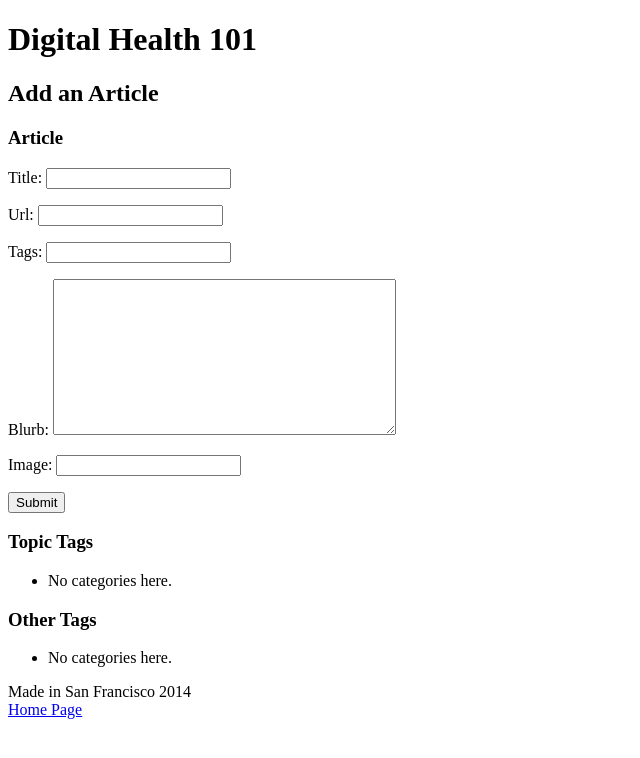
After one commit to karenski/healthblogger, a Django app: page /add_article/ in a window 1280 px wide. The commit adds this page. Shown: the top 758 px of the page, without its empty margins (0-640 px from the left). Run offline with Django 3.2, Linux system fonts and the light colour scheme; parts of the project's set-up code (start-up, migrations or seed data) failed here and were passed over.

Commit message:
added users, article counts, timestamp to models, add article functionality

```diff
--- a/healthblog/blog/forms.py
+++ b/healthblog/blog/forms.py
@@ -4,3 +4,5 @@ from blog.models import Article
 class ArticleForm(forms.ModelForm):
 	class Meta:
 		model = Article
+		fields = ('title','url',  'tags', 'blurb', 'image' )
+	tags = forms.CharField(max_length=100, required=False)
--- a/healthblog/blog/models.py
+++ b/healthblog/blog/models.py
@@ -1,4 +1,5 @@
 from django.db import models
+from django.contrib.auth.models import User
 
 # Create your models here.
 
@@ -6,8 +7,10 @@ class Article(models.Model):
 	title = models.CharField(max_length=200)
 	url = models.URLField()
 	blurb = models.TextField(max_length=500)
-	image = models.URLField()
+	image = models.URLField(default="")
 	views = models.IntegerField(default=0)
+	author = models.ForeignKey(User)
+	timestamp = models.DateTimeField(auto_now_add=True)
 
 	def __unicode__(self):
 		return self.title
@@ -16,6 +19,7 @@ class Tag(models.Model):
 	articles = models.ManyToManyField(Article)
 	name = models.CharField(max_length=128, unique=True)
 	topic_tag = models.BooleanField(default=False)
+	article_count = models.IntegerField(default=0)
 
 	def __unicode__(self):
 		return self.name
--- /dev/null
+++ b/healthblog/blog/templates/add_article.html
@@ -0,0 +1,16 @@
+{% extends 'base.html' %}
+
+{% block subheader %} Add an Article {% endblock %}
+
+
+{% block content %}
+<div id="new-bookmark-widget">
+	<form method="post">
+		{% csrf_token %}
+		<h3>Article</h3>
+		{{ form.as_p }}
+		<p><button id="new-article-submit">Submit</button>
+	</form>
+</div>
+
+{% endblock %}
--- a/healthblog/blog/templates/tag_list.html
+++ b/healthblog/blog/templates/tag_list.html
@@ -2,7 +2,7 @@
 <ul class="nav nav-list">
 	{% if topic_tags %}
 		{% for tag in topic_tags %}
-			<li><a href="{% url 'blog.views.tag' tag.name %}">{{ tag.name }}</a></li>
+			<li><a href="{% url 'blog.views.tag' tag.name %}">{{ tag.name }}({{ tag.article_count }})</a></li>
 		{% endfor %}
 	{% else %}
 		<li>No categories here.</li>
--- a/healthblog/blog/views.py
+++ b/healthblog/blog/views.py
@@ -1,17 +1,16 @@
 from django.shortcuts import render, get_object_or_404, redirect
 from blog.models import Article, Tag
 from blog.forms import ArticleForm
+import urllib
 
 # home page / index page with the 20 most recent articles
 def index(request):
 	articles = Article.objects.all()[:20]
 	topic_tags, other_tags = get_tag_lists()
-	form = ArticleForm()
 	context = {
 		'articles': articles,
 		'topic_tags': topic_tags,
 		'other_tags': other_tags,
-		'form': form,
 	}
 
 	return render(request, 'index.html', context)
@@ -22,6 +21,7 @@ def tag(request, tag_name):
 	tag = get_object_or_404(Tag, name=tag_name)
 	articles = tag.articles.all()
 	topic_tags, other_tags = get_tag_lists()
+
 	context = {
 		'tag' : tag,
 		'articles': articles,
@@ -37,3 +37,32 @@ def get_tag_lists():
 	other_tags = Tag.objects.filter(topic_tag=False)
 
 	return topic_tags, other_tags
+
+# add article page with form to add an article
+
+def add_article(request):
+	# context = RequestContext(request)
+
+	if request.method == 'POST':
+		form = ArticleForm(request.POST)
+		if form.is_valid():
+			new_article = form.save()
+			raw_tags = form.cleaned_data['tags'].split(',')
+			if raw_tags:
+				for raw_tag in raw_tags:
+					raw_tag = raw_tag.strip().replace(' ', '_').lower()
+					tag_name = urllib.quote(raw_tag)
+					tag, created = Tag.objects.get_or_create(name=tag_name)
+					tag.save()
+					tag.articles.add(new_article)
+			return redirect(index)
+		else:
+			print form.errors
+	else:
+		form = ArticleForm()
+
+	context = {
+		'form': form
+	}
+
+	return render(request, 'add_article.html', context)
--- a/healthblog/healthblog/urls.py
+++ b/healthblog/healthblog/urls.py
@@ -7,6 +7,7 @@ urlpatterns = patterns('',
 	url(r'^$', 'blog.views.index', name='home'),
 	url(r'^articles/$', 'blog.views.index', name='articles'),
 	url(r'^tags/([\w-]+)/$', 'blog.views.tag'),
+	url(r'^add_article/$', 'blog.views.add_article', name='add_article'),
 
     # url(r'^blog/', include('blog.urls')),
 
```
Also changed, not shown: healthblog/blog/templates/index.html (+6 -1 lines), healthblog/blog/migrations/0003_auto__add_field_article_author__add_field_article_timestamp__add_field.py (added), healthblog/healthblog.db.
